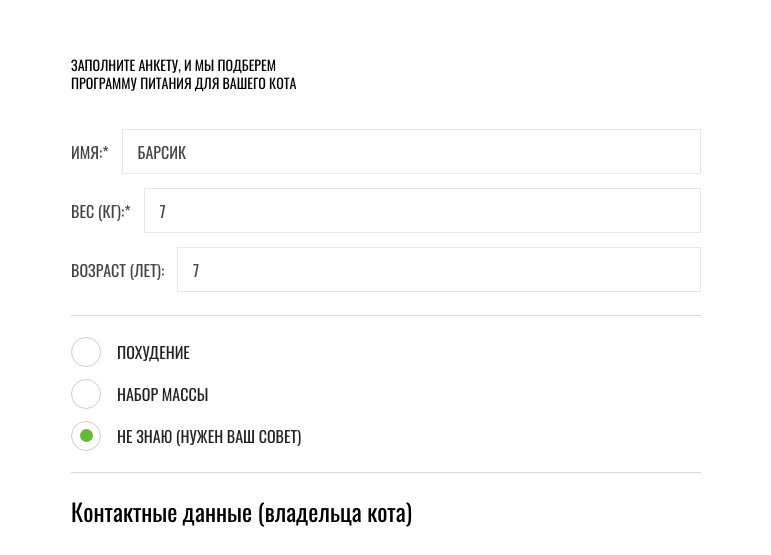
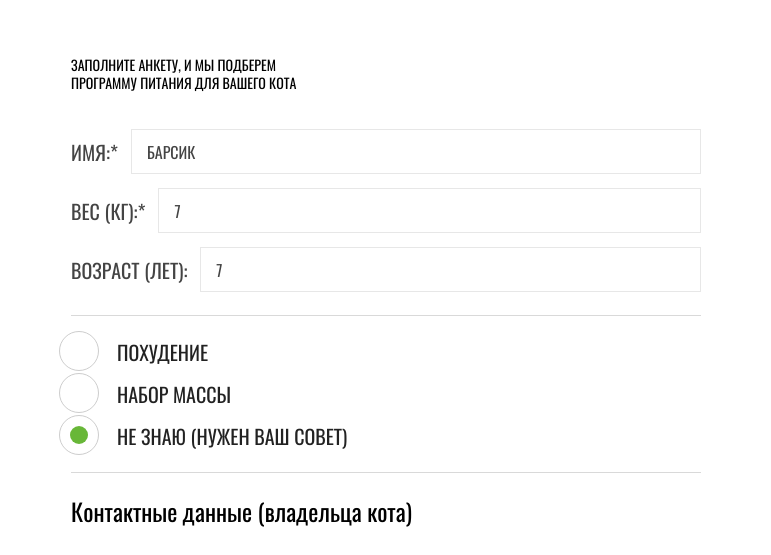
Before and after one commit to qostua/cat-energy, a website: page source/form.html in a window 1280 px wide. Shown: the part 237-792 px from the top of the page, without its empty margins (254-1025 px from the left). Drawn offline with nearby package versions, Linux system fonts and the light colour scheme; files that its build step writes are made by us from their sources.

Commit message:
Лейбл для планшетной версии

```diff
--- a/source/less/blocks/input-label.less
+++ b/source/less/blocks/input-label.less
@@ -2,8 +2,7 @@
 @import "../variables.less";
 
 .input-label {
-  font-size: 16px;
-  line-height: 18px;
+  .font(16px, 18px);
   text-transform: uppercase;
   color: @grey-5;
 }
@@ -77,3 +76,25 @@
   border-left: 1.9px solid @green-1;
   border-bottom: 1.9px solid @green-1;
 }
+
+@media (min-width: 785px) {
+  .input-label {
+    .font(20px);
+
+    &::before {
+      left: -58px;
+      width: 40px;
+      height: 40px;
+    }
+  }
+  .input-radio:checked + .input-label--radio::after {
+    left: -47.5px;
+    top: 4.5px;
+    width: 18px;
+    height: 18px;
+  }
+  .input-checkbox:checked + .input-label--checkbox::after {
+    left: -47px;
+    top: 5px;
+  }
+}
```
